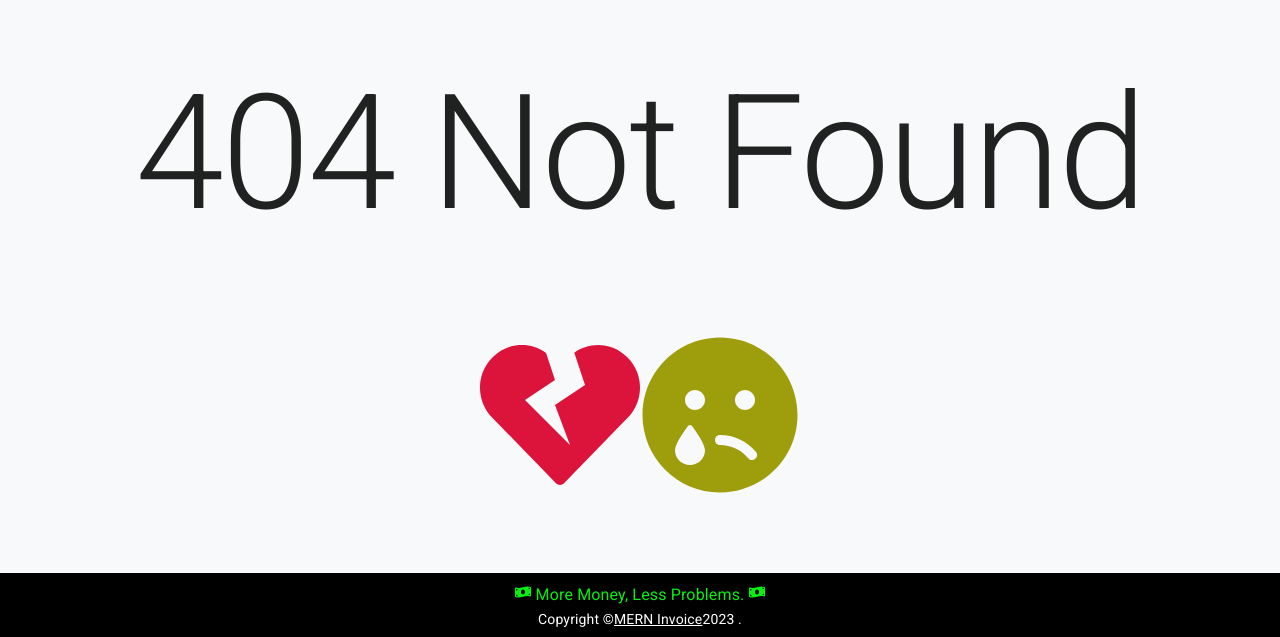
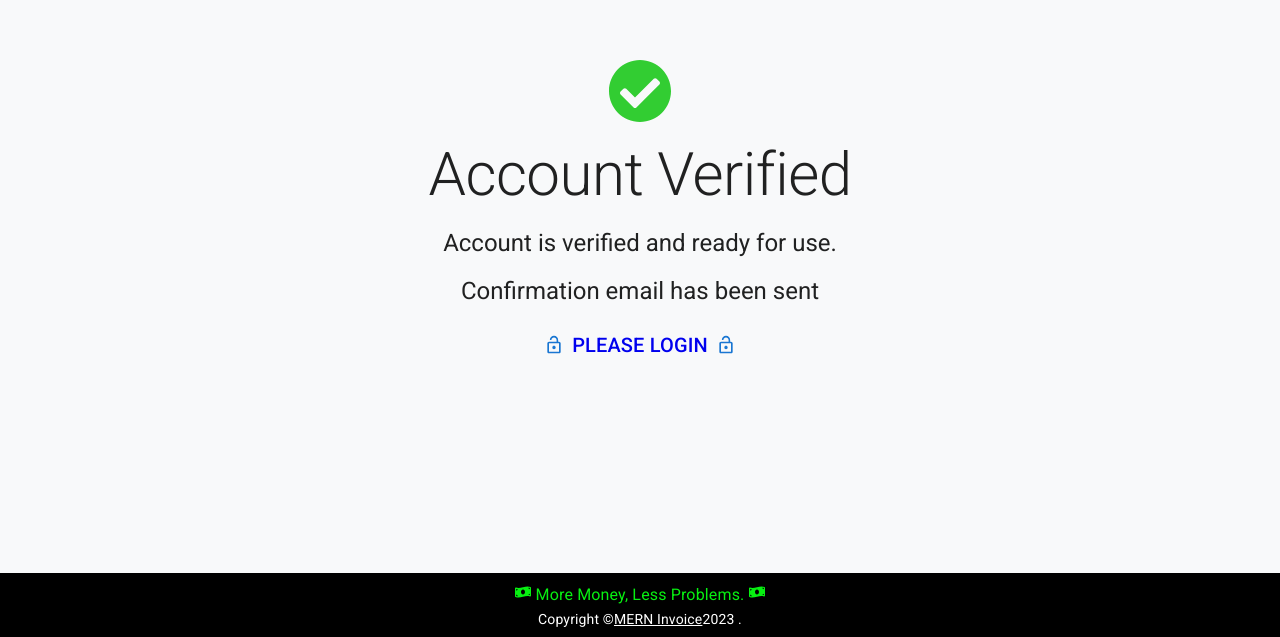
Before and after one commit to noelys215/MERN_Invoice, a React (Create React App) app in the folder client/: page /auth/verify in a window 1280 px wide. Before the commit this address had no page. Shown: the part 163-800 px from the top of the page. Built offline with nearby package versions, Linux system fonts and the light colour scheme.

Commit message:
FEAT: Add User Verified Page

```diff
--- a/client/src/App.jsx
+++ b/client/src/App.jsx
@@ -9,6 +9,7 @@ import { Footer } from './components/Footer';
 import { NotFound } from './components/NotFound';
 import { ToastContainer } from 'react-toastify';
 import { RegisterPage } from './features/auth/pages/RegisterPage';
+import { VerifiedPage } from './features/auth/pages/VerifiedPage';
 
 export const App = () => {
 	useTitle('MERN Invoice - Home');
@@ -19,6 +20,7 @@ export const App = () => {
 				<Route path="/" element={<Layout />}>
 					<Route index element={<HomePage />} />
 					<Route path="register" element={<RegisterPage />} />
+					<Route path="auth/verify" element={<VerifiedPage />} />
 					<Route path="*" element={<NotFound />} />
 				</Route>
 			</Routes>
--- /dev/null
+++ b/client/src/features/auth/pages/VerifiedPage.jsx
@@ -0,0 +1,40 @@
+import LockOpenIcon from '@mui/icons-material/LockOpen';
+import { Button, Stack, Typography } from '@mui/material';
+import { FaCheckCircle } from 'react-icons/fa';
+import { Link } from 'react-router-dom';
+import { useTitle } from '../../../hooks/useTitle';
+
+export const VerifiedPage = () => {
+	useTitle('User Verification - MERN Invoice');
+	return (
+		<Stack
+			direction="column"
+			alignItems="center"
+			justifyContent="center"
+			spacing={2}
+			height="94vh">
+			<FaCheckCircle className="verified" />
+			<Typography variant="h2" gutterBottom>
+				Account Verified
+			</Typography>
+
+			<Typography variant="h5" component="div" gutterBottom>
+				Account is verified and ready for use.
+			</Typography>
+
+			<Typography variant="h5" component="div" gutterBottom>
+				Confirmation email has been sent
+			</Typography>
+
+			<Button startIcon={<LockOpenIcon />} endIcon={<LockOpenIcon />}>
+				<Typography
+					variant="h6"
+					component={Link}
+					to="/login"
+					sx={{ textDecoration: 'none' }}>
+					Please Login
+				</Typography>
+			</Button>
+		</Stack>
+	);
+};
```
